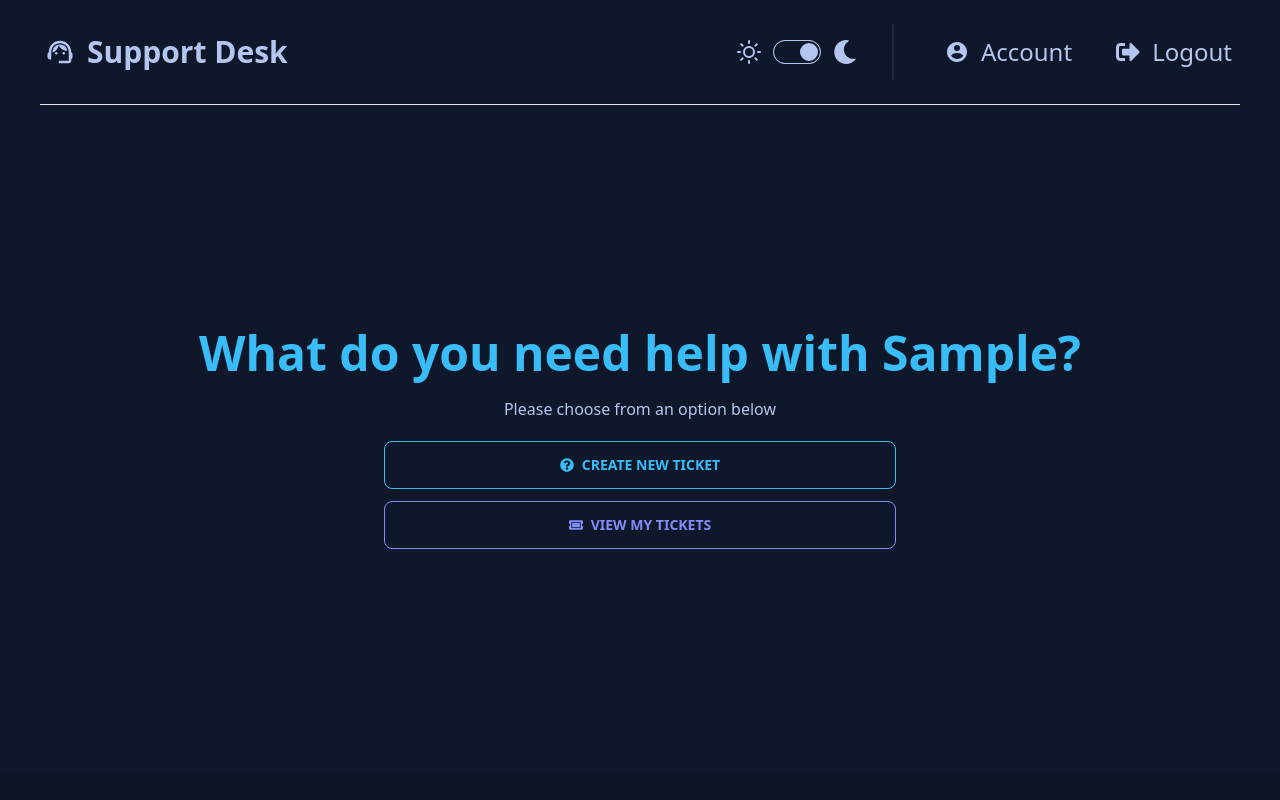
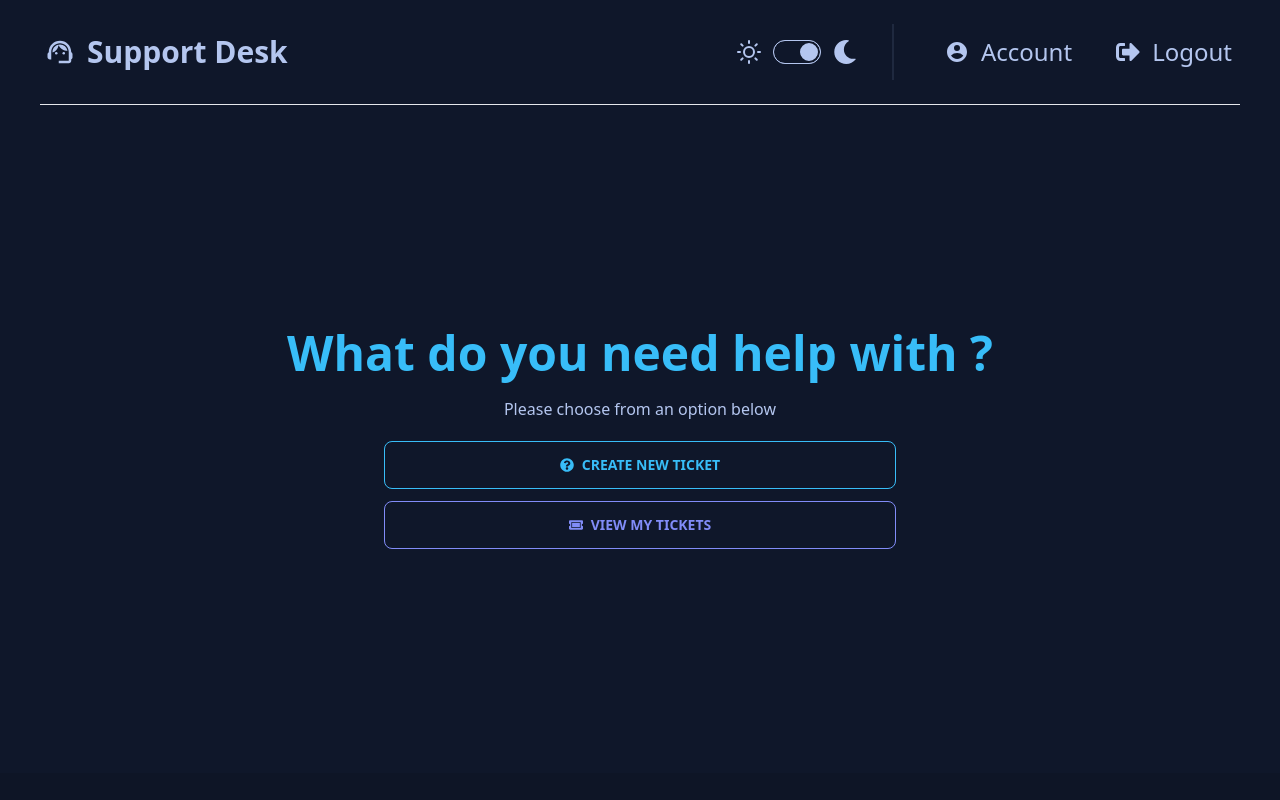
Before and after one commit to dagbay/support-desk, a React (Create React App) app in the folder frontend/: page / in a window 1280 px wide. Shown: the top 800 px of the page. Built offline with nearby package versions, Linux system fonts and the light colour scheme; sample sign-in values are in the browser's storage.

Commit message:
Refactor code

```diff
--- a/frontend/src/pages/Home.jsx
+++ b/frontend/src/pages/Home.jsx
@@ -2,19 +2,17 @@ import { Link } from "react-router-dom";
 import { FaQuestionCircle, FaTicketAlt } from "react-icons/fa";
 import { Helmet } from "react-helmet";
 import { useSelector } from "react-redux";
-import { useState, useEffect } from "react";
+import { useState } from "react";
 
 function Home() {
   const { user } = useSelector((state) => state.auth);
+
   const [name, setName] = useState(user.name);
 
   const getFirstName = () => {
     setName(user.name.split(" ")[0]);
+    return name;
   };
-
-  useEffect(() => {
-    getFirstName();
-  }, []);
 
   return (
     <>
@@ -23,7 +21,7 @@ function Home() {
       </Helmet>
       <div className="text-center">
         <h1 className="text-primary font-bold text-5xl mb-5">
-          What do you need help with {name}?
+          What do you need help with {getFirstName}?
         </h1>
         <p>Please choose from an option below</p>
         <div className="max-w-lg mx-auto mt-5">
--- a/frontend/src/pages/Register.jsx
+++ b/frontend/src/pages/Register.jsx
@@ -30,11 +30,10 @@ function Register() {
 
     if (isSuccess || user) {
       navigate("/");
-      toast.success("Registration successful");
     }
 
     dispatch(reset());
-  }, [isError, isSuccess, user, message, dispatch, formData]);
+  }, [isError, isSuccess, user, message, dispatch, formData, navigate]);
 
   const onChange = (e) =>
     setFormData({ ...formData, [e.target.name]: e.target.value });
```
